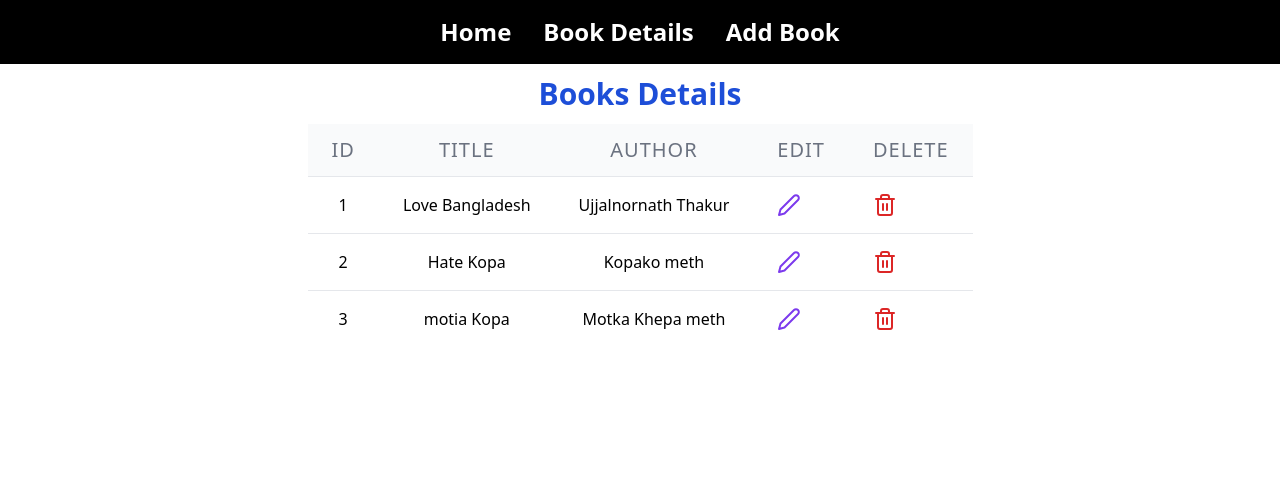
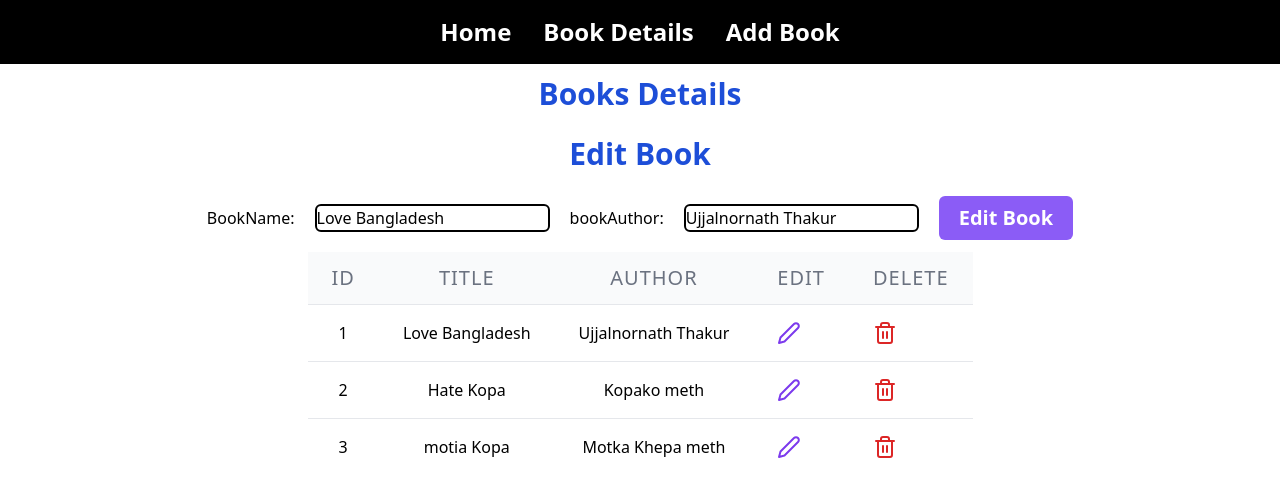
Before and after one commit to Ujjal-ENG/start-learn-redux, a React (Create React App) app: page /book-details in a window 1280 px wide. Both pictures are taken after a click on the icon 789 px from the left and 205 px from the top of the page. Shown: the top 496 px of the page. Built offline with nearby package versions, Linux system fonts and the light colour scheme.

Commit message:
now this app is fully functional and also produce the CRUD operation

```diff
--- a/src/CRUP-APP/pages/BookDetails.js
+++ b/src/CRUP-APP/pages/BookDetails.js
@@ -1,19 +1,70 @@
-import React from 'react';
+import React, { useState } from 'react';
 import { useDispatch, useSelector } from 'react-redux';
 import { FiEdit2, FiTrash2 } from 'react-icons/fi';
-import { deleteBook } from './booksSlice';
+import { deleteBook, updateBook } from './booksSlice';
 
 const BookDetails = () => {
     const books = useSelector((state) => state.bookReducer.books);
+    const [isClicked, setIsClicked] = useState(false);
+
+    const [book, setBook] = useState({
+        id: '',
+        bookName: '',
+        bookAuthor: ''
+    });
+
+    const { id, bookName, bookAuthor } = book;
+
+    const handleChange = (e) => {
+        setBook({
+            ...book,
+            [e.target.id]: e.target.value
+        });
+    };
 
     const dispatch = useDispatch();
     const handleDelete = (id) => {
         dispatch(deleteBook(id));
     };
 
+    const handleEdit = (id, title, author) => {
+        setIsClicked((ps) => !ps);
+        setBook({
+            id: id,
+            bookName: title,
+            bookAuthor: author
+        });
+    };
+
+    const handleSubmit = (e) => {
+        e.preventDefault();
+        setIsClicked(false);
+        dispatch(updateBook(book));
+        // console.log(book);
+    };
+
     return (
         <div>
             <h3 className="text-3xl font-bold p-3 text-blue-700 text-center">Books Details</h3>
+
+            {isClicked && (
+                <div>
+                    <h3 className="text-3xl font-bold p-3 text-blue-700 text-center">Edit Book</h3>
+
+                    <form className="max-w-7xl mx-auto flex items-center justify-center" onSubmit={handleSubmit}>
+                        <label htmlFor="bookName">BookName:</label>
+                        <input type="text" name="bookName" id="bookName" className="outline-orange-600 border-2 border-black rounded-md m-5" value={bookName} onChange={handleChange} />
+
+                        <label htmlFor="bookAuthor">bookAuthor:</label>
+
+                        <input type="text" name="bookAuthor" id="bookAuthor" className="outline-orange-600 border-2 border-black rounded-md m-5" value={bookAuthor} onChange={handleChange} />
+
+                        <button type="submit" className="px-5 py-2 bg-violet-500 text-white text-xl font-bold rounded-md">
+                            Edit Book
+                        </button>
+                    </form>
+                </div>
+            )}
 
             <table className="max-w-7xl mx-auto divide-y divide-gray-200">
                 <thead className="bg-gray-50">
@@ -45,7 +96,7 @@ const BookDetails = () => {
                                 <td className="px-6 py-4 whitespace-wrap text-center">{book.author}</td>
 
                                 <td className="px-6 py-4 whitespace-nowrap text-center text-violet-600 text-2xl">
-                                    <FiEdit2 className="cursor-pointer" />
+                                    <FiEdit2 className="cursor-pointer" onClick={() => handleEdit(book.id, book.title, book.author)} />
                                 </td>
                                 <td className="px-6 py-4 whitespace-nowrap text-center text-2xl text-red-600 ">
                                     <FiTrash2 className="cursor-pointer" onClick={() => handleDelete(book.id)} />
--- a/src/CRUP-APP/pages/booksSlice.js
+++ b/src/CRUP-APP/pages/booksSlice.js
@@ -16,6 +16,13 @@ const bookSlice = createSlice({
         addBook: (state, action) => {
             state.books.push(action.payload);
         },
+        updateBook: (state, action) => {
+            const { id, bookName: title, bookAuthor: author } = action.payload;
+            const bookIndex = state.books.findIndex((el) => el.id === id);
+            if (bookIndex !== -1) {
+                state.books[bookIndex] = { ...state.books[bookIndex], title, author };
+            }
+        },
         deleteBook: (state, action) => {
             const id = action.payload;
             state.books = state.books.filter((el) => el.id !== id);
@@ -23,6 +30,6 @@ const bookSlice = createSlice({
     }
 });
 
-export const { showBooks, addBook, deleteBook } = bookSlice.actions;
+export const { showBooks, addBook, updateBook, deleteBook } = bookSlice.actions;
 
 export default bookSlice.reducer;
```
